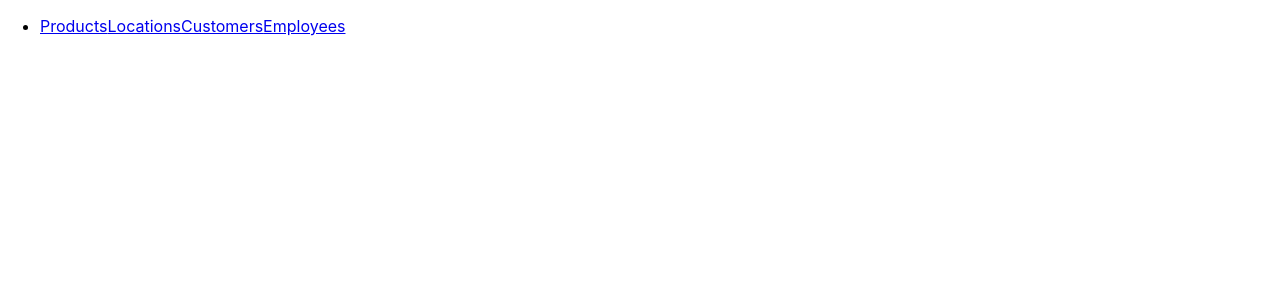
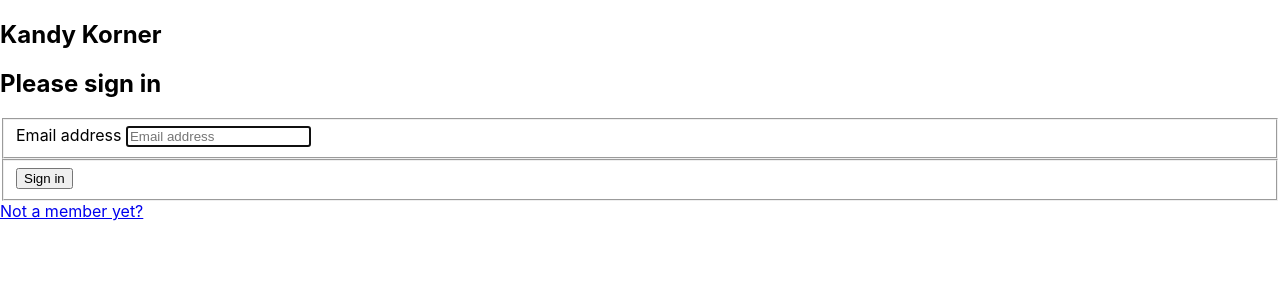
Before and after one commit to donaghyam/kandy-korner, a React (Create React App) app: page /login in a window 1280 px wide. Shown: the top 300 px of the page. Built offline with nearby package versions, Linux system fonts and the light colour scheme.

Commit message:
added authentication

```diff
--- a/src/components/KandyKorner.js
+++ b/src/components/KandyKorner.js
@@ -1,17 +1,54 @@
 import React from "react";
-import { Route } from "react-router-dom"
+import { Route, Redirect } from "react-router-dom";
+import { ApplicationViews } from "./ApplicationViews";
 import { NavBar } from "./nav/NavBar";
-import { ApplicationViews } from "./ApplicationViews";
+import { Login } from "./auth/Login";
+import { Register } from "./auth/Register";
+
 
 //The purpose of this component is to determine the general layout of the site
 //  - determines which order components should be displayed
 
-export const KandyKorner = () => {
+
+export const KandyKorner = () => (
+
+  //JSX - Language that looks like HTML
+  //    - React takes JSX, converts its to Javascript, then renders HTML from that
+  //    - use {} for Javascript interpolation
+
+  //Fragment allows you to return one JSX element instead of a parent with mulitple child elements.
+  <>
+
+    {/* Router handles rendering of different components when the user clicks on navigation items.
+      - this allows the user to bookmark specific places within a single web application */}
+
+    {/* This function determines which component should be rendered based on criteria -
+    It's checking if there is currently something in local storage (meaning someone has logged in)
+    Otherwise, it will be redirected to login */}
+    <Route
+      render={() => {
+        if (localStorage.getItem("kandy_customer")) {
+
+          //In any React component that generates HTML, you always need a return statement with ()
+
           return (
-        //Fragment allows you to return one JSX element instead of a parent with mulitple child elements.
             <>
               <NavBar />
               <ApplicationViews />
             </>
-    )
+          );
+        } else {
+          return <Redirect to="/login" />;
         }
+      }}
+    />
+
+    {/* These routes direct which url the user will be taken to upon clicking the corresponding button */}
+    <Route path="/login">
+      <Login />
+    </Route>
+    <Route path="/register">
+      <Register />
+    </Route>
+  </>
+);
--- /dev/null
+++ b/src/components/auth/Login.js
@@ -0,0 +1,60 @@
+import React, { useRef, useState } from "react"
+import { Link } from "react-router-dom";
+import { useHistory } from "react-router-dom"
+
+export const Login = () => {
+    const [email, set] = useState("")
+    const existDialog = useRef()
+    const history = useHistory()
+
+    const existingUserCheck = () => {
+        return fetch(`http://localhost:8088/customers?email=${email}`)
+            .then(res => res.json())
+            .then(user => user.length ? user[0] : false)
+    }
+
+    const handleLogin = (e) => {
+        e.preventDefault()
+        existingUserCheck()
+            .then(exists => {
+                if (exists) {
+                    localStorage.setItem("kandy_customer", exists.id)
+                    history.push("/")
+                } else {
+                    existDialog.current.showModal()
+                }
+            })
+    }
+
+    return (
+        <main className="container--login">
+            <dialog className="dialog dialog--auth" ref={existDialog}>
+                <div>User does not exist</div>
+                <button className="button--close" onClick={e => existDialog.current.close()}>Close</button>
+            </dialog>
+
+            <section>
+                <form className="form--login" onSubmit={handleLogin}>
+                    <h1>Kandy Korner</h1>
+                    <h2>Please sign in</h2>
+                    <fieldset>
+                        <label htmlFor="inputEmail"> Email address </label>
+                        <input type="email"
+                            onChange={evt => set(evt.target.value)}
+                            className="form-control"
+                            placeholder="Email address"
+                            required autoFocus />
+                    </fieldset>
+                    <fieldset>
+                        <button type="submit">
+                            Sign in
+                        </button>
+                    </fieldset>
+                </form>
+            </section>
+            <section className="link--register">
+                <Link to="/register">Not a member yet?</Link>
+            </section>
+        </main>
+    )
+}
--- /dev/null
+++ b/src/components/auth/Register.js
@@ -0,0 +1,82 @@
+import React, { useRef, useState } from "react"
+import { useHistory } from "react-router-dom"
+
+export const Register = (props) => {
+    const [customer, setCustomer] = useState({})
+    const conflictDialog = useRef()
+
+    const history = useHistory()
+
+    const existingUserCheck = () => {
+        return fetch(`http://localhost:8088/customers?email=${customer.email}`)
+            .then(res => res.json())
+            .then(user => !!user.length)
+    }
+    const handleRegister = (e) => {
+        e.preventDefault()
+        existingUserCheck()
+            .then((userExists) => {
+                if (!userExists) {
+                    fetch("http://localhost:8088/customers", {
+                        method: "POST",
+                        headers: {
+                            "Content-Type": "application/json"
+                        },
+                        body: JSON.stringify(customer)
+                    })
+                        .then(res => res.json())
+                        .then(createdUser => {
+                            if (createdUser.hasOwnProperty("id")) {
+                                //localStorage.setItem is a key/value pair
+                                //When you register a user and do a POST,
+                                //it's going to create a new customer in your database
+                                //with a primary key, and that new object will be sent back
+                                //and stored in local storage - a browser mechanism
+                                localStorage.setItem("kandy_customer", createdUser.id)
+                                history.push("/")
+                            }
+                        })
+                }
+                else {
+                    conflictDialog.current.showModal()
+                }
+            })
+    }
+
+    const updateCustomer = (evt) => {
+        const copy = {...customer}
+        copy[evt.target.id] = evt.target.value
+        setCustomer(copy)
+    }
+
+
+    return (
+        <main style={{ textAlign: "center" }}>
+            <dialog className="dialog dialog--password" ref={conflictDialog}>
+                <div>Account with that email address already exists</div>
+                <button className="button--close" onClick={e => conflictDialog.current.close()}>Close</button>
+            </dialog>
+
+            <form className="form--login" onSubmit={handleRegister}>
+                <h1 className="h3 mb-3 font-weight-normal">Please Register for Kandy Korner</h1>
+                <fieldset>
+                    <label htmlFor="name"> Full Name </label>
+                    <input onChange={updateCustomer}
+                           type="text" id="name" className="form-control"
+                           placeholder="Enter your name" required autoFocus />
+                </fieldset>
+                <fieldset>
+                    <label htmlFor="address"> Address </label>
+                    <input onChange={updateCustomer} type="text" id="address" className="form-control" placeholder="Street address" required />
+                </fieldset>
+                <fieldset>
+                    <label htmlFor="email"> Email address </label>
+                    <input onChange={updateCustomer} type="email" id="email" className="form-control" placeholder="Email address" required />
+                </fieldset>
+                <fieldset>
+                    <button type="submit"> Register </button>
+                </fieldset>
+            </form>
+        </main>
+    )
+}
```
Lines whose indentation alone changed are shown as unchanged.
